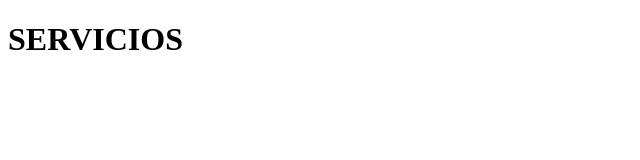
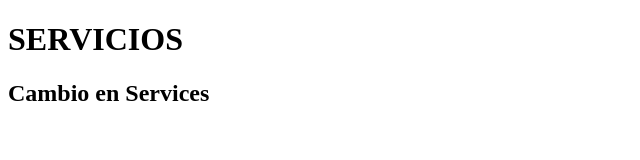
Before and after one commit to carjox555/Aprendiendo-git, a plain HTML site: page services.html in a window 1280 px wide. Shown: the whole page, without its empty margins (0-640 px from the left). Drawn offline with Linux system fonts and the light colour scheme.

Commit message:
Creo services.html en rama 03

```diff
--- a/services.html
+++ b/services.html
@@ -8,5 +8,6 @@
 </head>
 <body>
     <h1>SERVICIOS</h1>
+    <h2>Cambio en Services</h2>
 </body>
 </html>
```
